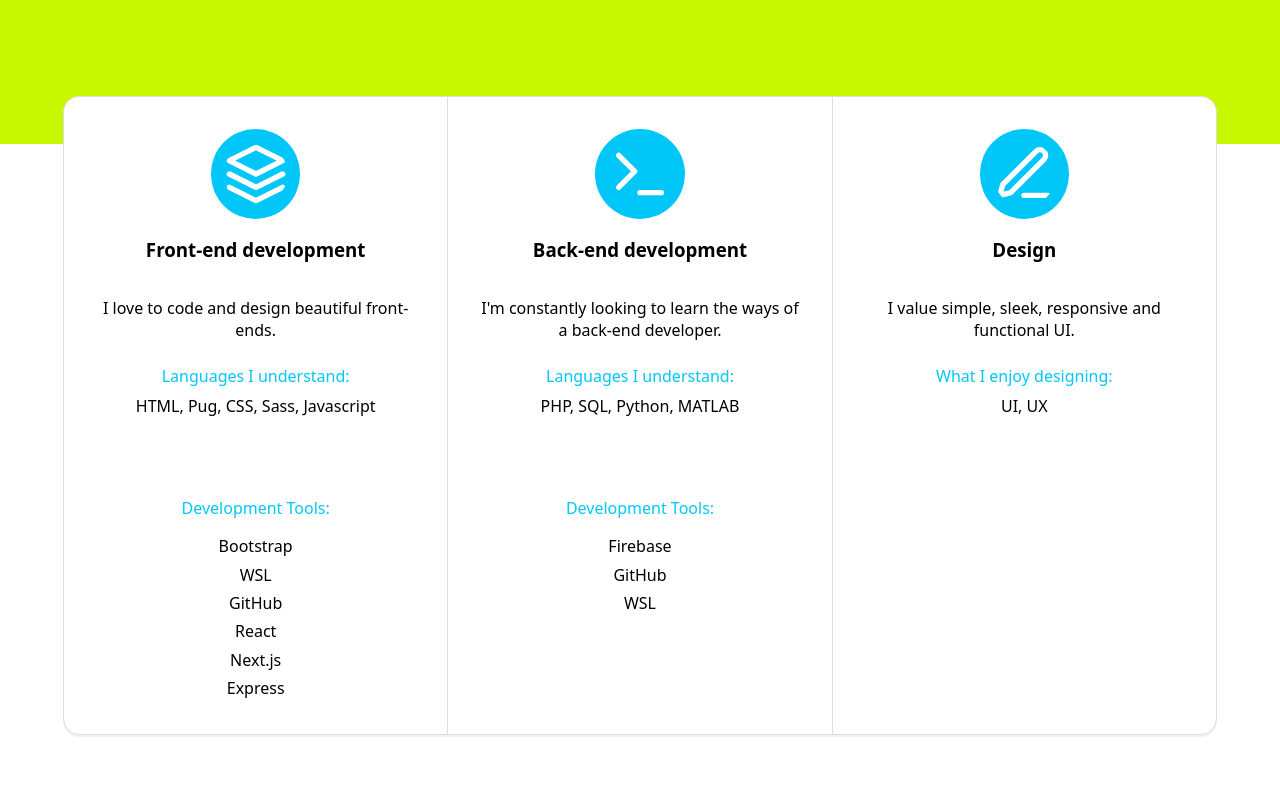
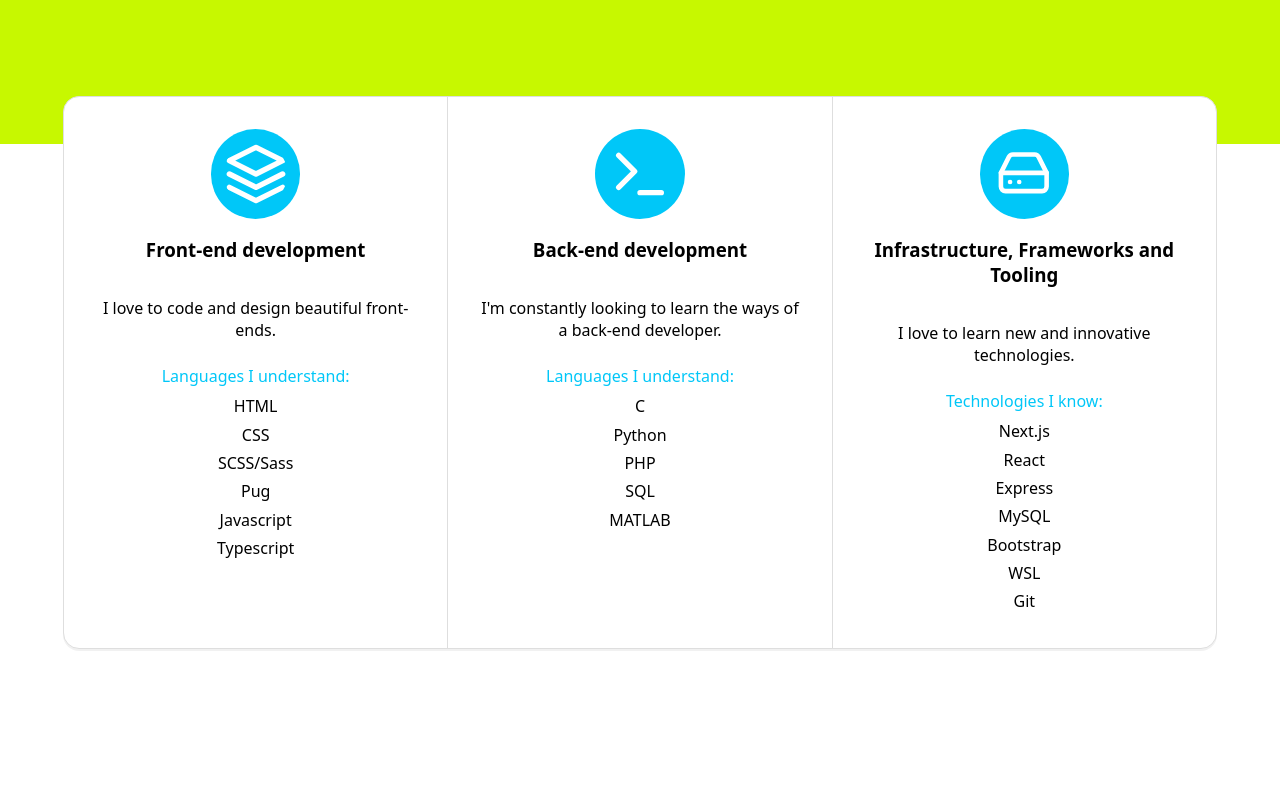
Before and after one commit to elibessen/elibessen.github.io, a website: page docs/index.html in a window 1280 px wide. Shown: the part 1243-2033 px from the top of the page. Drawn offline with nearby package versions, Linux system fonts and the light colour scheme; no server answers.

Commit message:
Updated portfolio

```diff
--- a/docs/index.html
+++ b/docs/index.html
@@ -1,6 +1,6 @@
 
 <head>
-  <title>Eli Bessen | Programmer and Designer</title>
+  <title>Eli Bessen | Programmer and Student</title>
   <meta charset="utf-8"/>
   <meta name="viewport" content="width=device-width, initial-scale=1"/>
   <link rel="stylesheet" href="main.css"/>
@@ -21,9 +21,10 @@
               <p style="color: rgb(144, 220, 12);">Bessen</p>
             </a>
           </li>
-          <li class="nav-item"><a href="#">Home</a></li>
-          <li class="nav-item"><a href="#projectcontainer">Projects</a></li>
-          <li class="nav-item"><a href="contact.html">Contact</a></li>
+          <li class="nav-item left"><a href="#">Home</a></li>
+          <li class="nav-item left"><a href="#projectcontainer">Projects</a></li>
+          <li class="nav-item left"><a href="contact.html">Contact</a></li>
+          <li class="nav-item right"><a href="https://github.com/elibessen"><img src="./img/github.svg"/></a></li>
         </ul>
       </nav>
       <div id="titlecontainer">
@@ -32,7 +33,7 @@
             <div id="textgradient">Front-end</div>
           </h1>
           <h1>Developer</h1>
-          <p>A front-end web developer and designer based in Australia looking for new experiences.</p>
+          <p>I'm an electrical engineering and computer science student at the <a href="https://www.adelaide.edu.au/">University of Adelaide</a>.</p>
         </div>
       </div>
       <div id="bottomcontainer">
@@ -42,8 +43,9 @@
               <div>
                 <p>Who am I?</p>
                 <h1>Hey! I&apos;m Eli.</h1>
-                <h3>My name is Eli Bessen. I&apos;m currently a front-end developer and UI/UX designer based in Australia, who dabbles in back-end development.</h3>
-                <h5>Currently, I&apos;m a free lance developer looking to develop new and exciting applications.</h5>
+                <h3></h3>
+                <h3>I&apos;m a front-end developer in Australia currently studying a Bachelor of Engineering (Electrical and Electronic) with a bachelor of Mathematical and Computer Science.</h3>
+                <h5>I&apos;m a free lance developer looking to develop new and exciting applications.</h5>
               </div>
               <div id="specialties">
                   <a href="https://firebase.google.com/"><img src="./img/firebase.svg"/></a>
@@ -63,15 +65,13 @@
               <h3>Front-end development</h3>
               <p>I love to code and design beautiful front-ends.</p>
               <p style="margin: 0.5rem; color: #00C7F8">Languages I understand:</p>
-              <p style="margin: 0rem;">HTML, Pug, CSS, Sass, Javascript</p>
-              <p style="margin-top: 5rem; color: #00C7F8">Development Tools:</p>
               <div id="devtools">
-                <p style="margin-top: 0rem;">Bootstrap</p>
-                <p>WSL</p>
-                <p>GitHub</p>
-                <p>React</p>
-                <p>Next.js</p>
-                <p>Express</p>
+                <p style="margin-top: 0rem;">HTML</p>
+                <p>CSS</p>
+                <p>SCSS/Sass</p>
+                <p>Pug</p>
+                <p>Javascript</p>
+                <p>Typescript</p>
               </div>
             </div>
             <div id="child2" class="children">
@@ -79,20 +79,29 @@
               <h3>Back-end development</h3>
               <p>I'm constantly looking to learn the ways of a back-end developer.</p>
               <p style="margin: 0.5rem; color: #00C7F8">Languages I understand:</p>
-              <p style="margin: 0rem;">PHP, SQL, Python, MATLAB</p>
-              <p style="margin-top: 5rem; color: #00C7F8">Development Tools:</p>
               <div id="devtools">
-                <p style="margin-top: 0rem;">Firebase</p>
-                <p>GitHub</p>
-                <p>WSL</p>
+                <p style="margin-top: 0rem;">C</p>
+                <p>Python</p>
+                <p>PHP</p>
+                <p>SQL</p>
+                <p>MATLAB</p>
               </div>
             </div>
             <div class="children">
-              <img src="./img/edit-3.svg" />
-              <h3>Design</h3>
-              <p>I value simple, sleek, responsive and functional UI.</p>
-              <p style="margin: 0.5rem; color: #00C7F8">What I enjoy designing:</p>
-              <p style="margin: 0rem;">UI, UX</p>
+              <img src="./img/hard-drive.svg" />
+              <h3>Infrastructure, Frameworks and Tooling</h3>
+              <p>I love to learn new and innovative technologies.</p>
+              <p style="margin: 0.5rem; color: #00C7F8">Technologies I know:</p>
+              <p style="margin: 0rem;"></p>
+              <div id="devtools">
+                <a style="margin-top: 0rem;" href="https://nextjs.org/">Next.js</a>
+                <a href="https://react.dev/">React</a>
+                <a href="https://expressjs.com/">Express</a>
+                <a href="https://www.mysql.com/">MySQL</a>
+                <a href="https://getbootstrap.com/">Bootstrap</a>
+                <a href="https://ubuntu.com/wsl">WSL</a>
+                <a href="https://git-scm.com/">Git</a>
+              </div>
             </div>
           </div>
         </div>
@@ -128,7 +137,7 @@
           <div class="footer-content">
             <h3>Let&apos;s work together</h3>
             <h5>If you have a website or app idea in mind feel free to <a style="text-decoration: none; font-weight: 800; color: rgb(144, 220, 12);" href="contact.html">contact me</a>.</h5><br/>
-            <p style="padding-bottom: 2rem;">&copy; 2023 All rights reserved - Front-end developer and designer. Hand designed and coded by <a href="https://github.com/elibessen">Eli Bessen</a>.</p>
+            <p style="padding-bottom: 2rem;">&copy; 2023 All rights reserved - Front-end developer and designer. Hand designed and coded by <a href="https://github.com/elibessen">Eli Bessen</a> with love.</p>
           </div>
         </footer>
       </div>
--- a/src/components/_navbar.scss
+++ b/src/components/_navbar.scss
@@ -39,6 +39,7 @@
     flex-grow: 1;
     flex-basis: 0;
     // Styling anchor tag within any nav item
+    &.left{
         a{
             float: left;
             text-decoration: none;
@@ -47,6 +48,18 @@
             display: block;
             padding: 1.3rem 1.3rem;
         }
+    }
+    &.right{
+        a{
+            float: right;
+            text-decoration: none;
+            font-size: 1rem;
+            font-weight: 500;
+            display: block;
+            padding: 1.3rem 1.3rem;
+        }
+    }
+
 }
 
 @media only screen and (min-width: 601px){
--- a/src/components/_specialties.scss
+++ b/src/components/_specialties.scss
@@ -34,6 +34,11 @@
             p{
                 margin: 0.2rem
             }
+            a{
+                margin: 0.2rem;
+                color: black;
+                text-decoration: none;
+            }
         }
     }
 }
```
Also changed, not shown: README.md, docs/img/github.svg (added), docs/img/hard-drive.svg (added), docs/main.css, 1 other file. Lines whose indentation alone changed are shown as unchanged.
